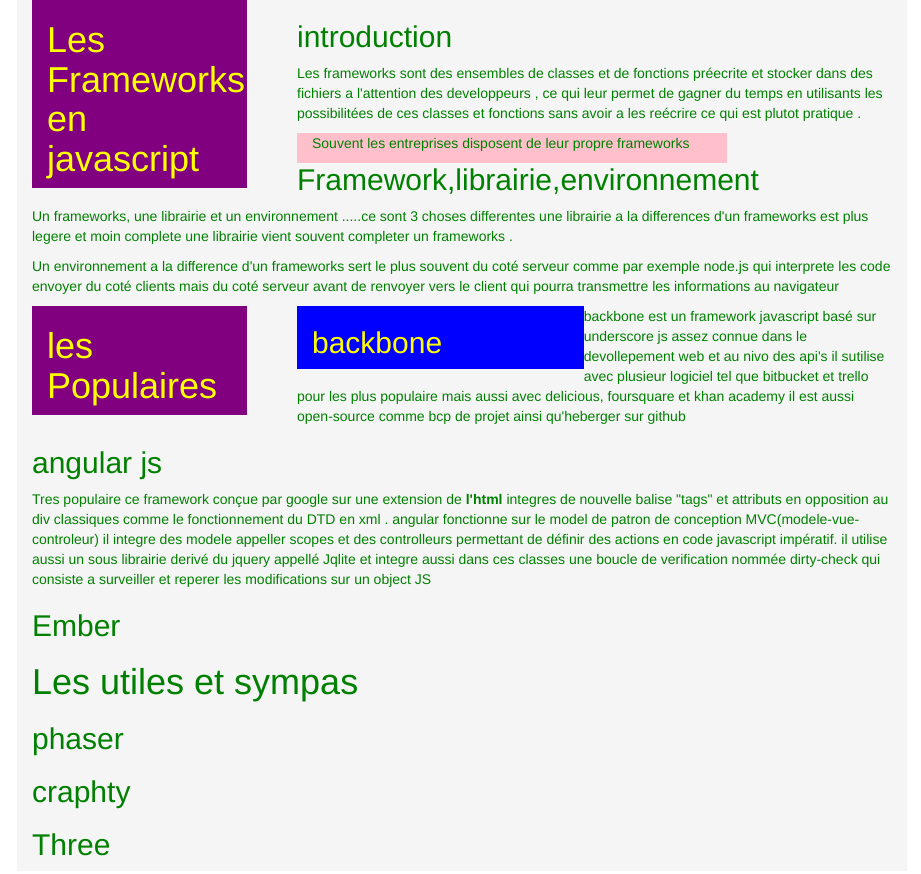
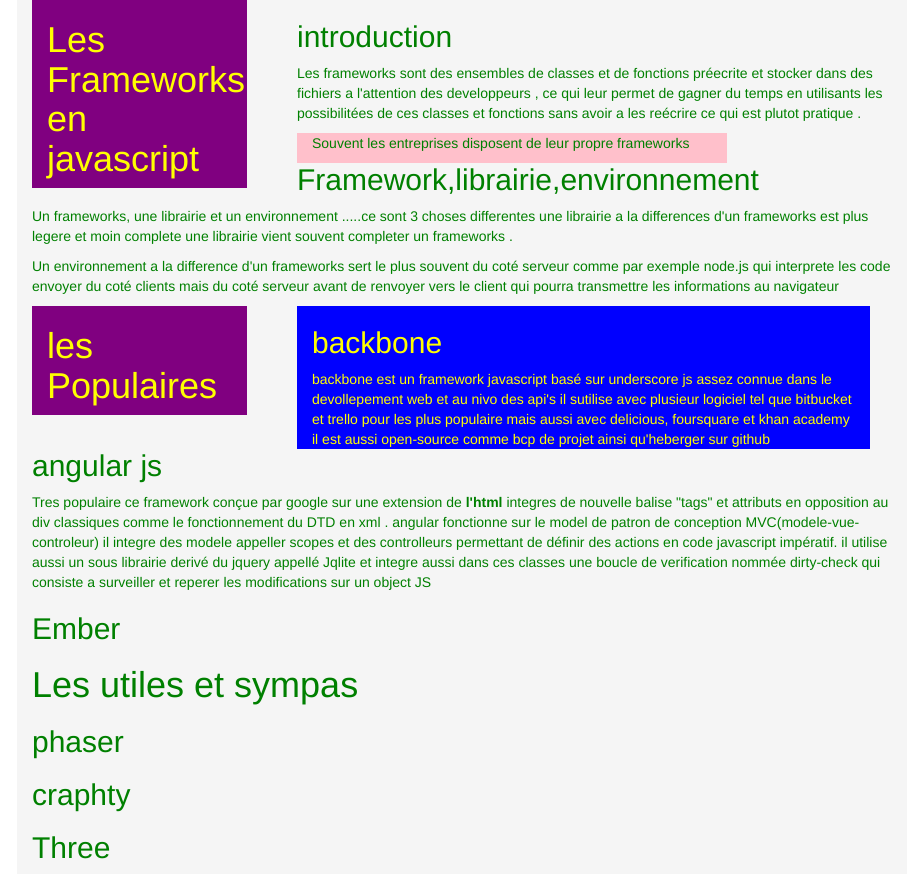
Before and after one commit to JeanSairien/pointculture-js, a plain HTML site: page index.html in a window 1280 px wide. Shown: the whole page, without its empty margins (178-1099 px from the left). Drawn offline with Linux system fonts and the light colour scheme.

Commit message:
placement css sur le support a presenter a l'oral

```diff
--- a/css/index.css
+++ b/css/index.css
@@ -33,3 +33,10 @@ div.col-md-4{
 	color: yellow;
 
 }
+
+div.col-md-8{
+	background-color: blue;
+	color: yellow;
+
+
+}
--- a/index.html
+++ b/index.html
@@ -33,11 +33,11 @@
 <div class="col-md-3">
  <h1>les Populaires</h1>
  </div>
- <div class="col-md-4">
+ <div class="col-md-8">
 <h2>backbone</h2>
-</div>
+
 <!-- par red-->
-backbone est un framework javascript basé sur underscore js assez connue dans le devollepement web et au nivo des api's il sutilise avec plusieur logiciel tel que bitbucket et trello pour les plus populaire mais aussi avec delicious, foursquare et khan academy il est aussi open-source comme bcp de projet ainsi qu'heberger sur github
+backbone est un framework javascript basé sur underscore js assez connue dans le devollepement web et au nivo des api's il sutilise avec plusieur logiciel tel que bitbucket et trello pour les plus populaire mais aussi avec delicious, foursquare et khan academy il est aussi open-source comme bcp de projet ainsi qu'heberger sur github</div>
 <h2>angular js</h2>
 Tres populaire ce framework conçue par google sur une extension de <strong>l'html</strong> integres de nouvelle balise "tags" et attributs en opposition au div classiques comme le fonctionnement du DTD en xml .
 angular fonctionne sur le model de patron de conception MVC(modele-vue-controleur) il integre des modele appeller scopes et des controlleurs permettant de définir des actions en code javascript impératif.
```
